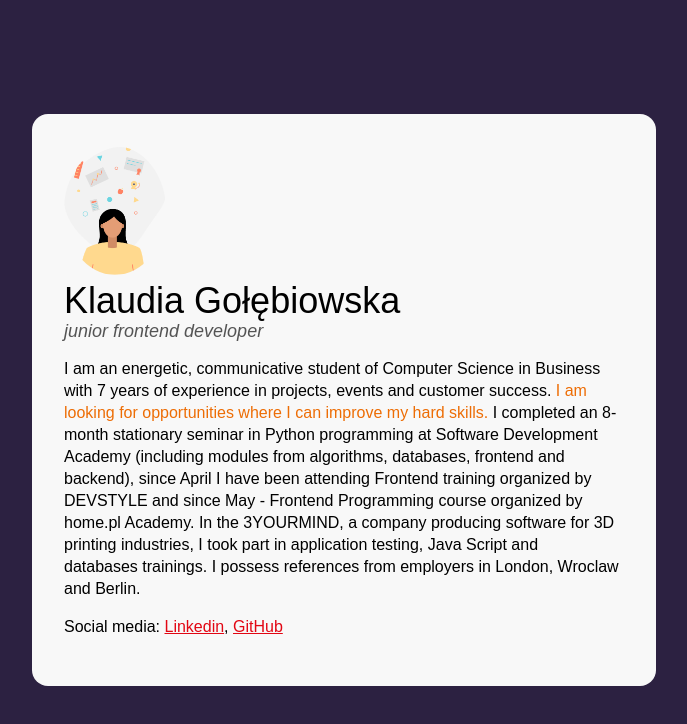
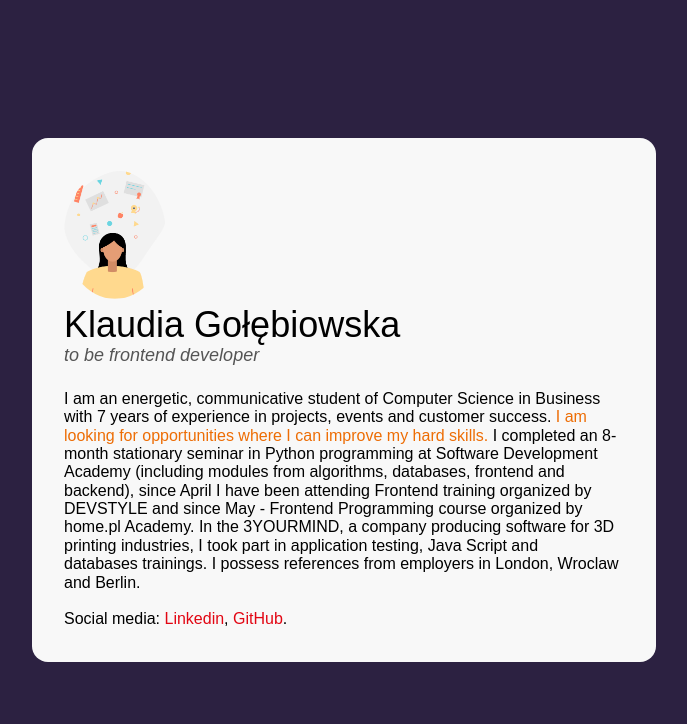
Before and after one commit to KlaudiaGolebiowska/business_card, a plain HTML site: page index.html in a window 1280 px wide. Shown: the whole page, without its empty margins (296-983 px from the left). Drawn offline with nearby package versions, Linux system fonts and the light colour scheme.

Commit message:
New style added

```diff
--- a/index.html
+++ b/index.html
@@ -22,9 +22,9 @@
         />
         <header class="person__info">
           <h1 class="person__name">Klaudia Gołębiowska</h1>
-          <p class="person__position">junior frontend developer</p>
+          <p class="person__position">to be frontend developer</p>
         </header>
-        <p class="person__description">
+        <p class="person__description--with-margin">
           I am an energetic, communicative student of Computer Science in
           Business with 7 years of experience in projects, events and customer
           success.
@@ -53,7 +53,7 @@
             class="person__social"
             href="https://github.com/KlaudiaGolebiowska"
             >GitHub</a
-          >
+          >.
         </p>
       </article>
     </main>
--- a/style.css
+++ b/style.css
@@ -27,6 +27,10 @@ body {
 .person {
 }
 
+.person__info{
+    margin-bottom: 24px;
+}
+
 .person__photo {
   border-radius: 50%;
   width: 102px;
@@ -46,6 +50,7 @@ body {
 .person__description {
   font-size: 16px;
   line-height: 22px;
+  margin: 0;
 }
 
 
@@ -57,4 +62,5 @@ body {
 .person__social{
     color:#E20613 ;
     font-weight: normal;
+    text-decoration: none;
 }
```
